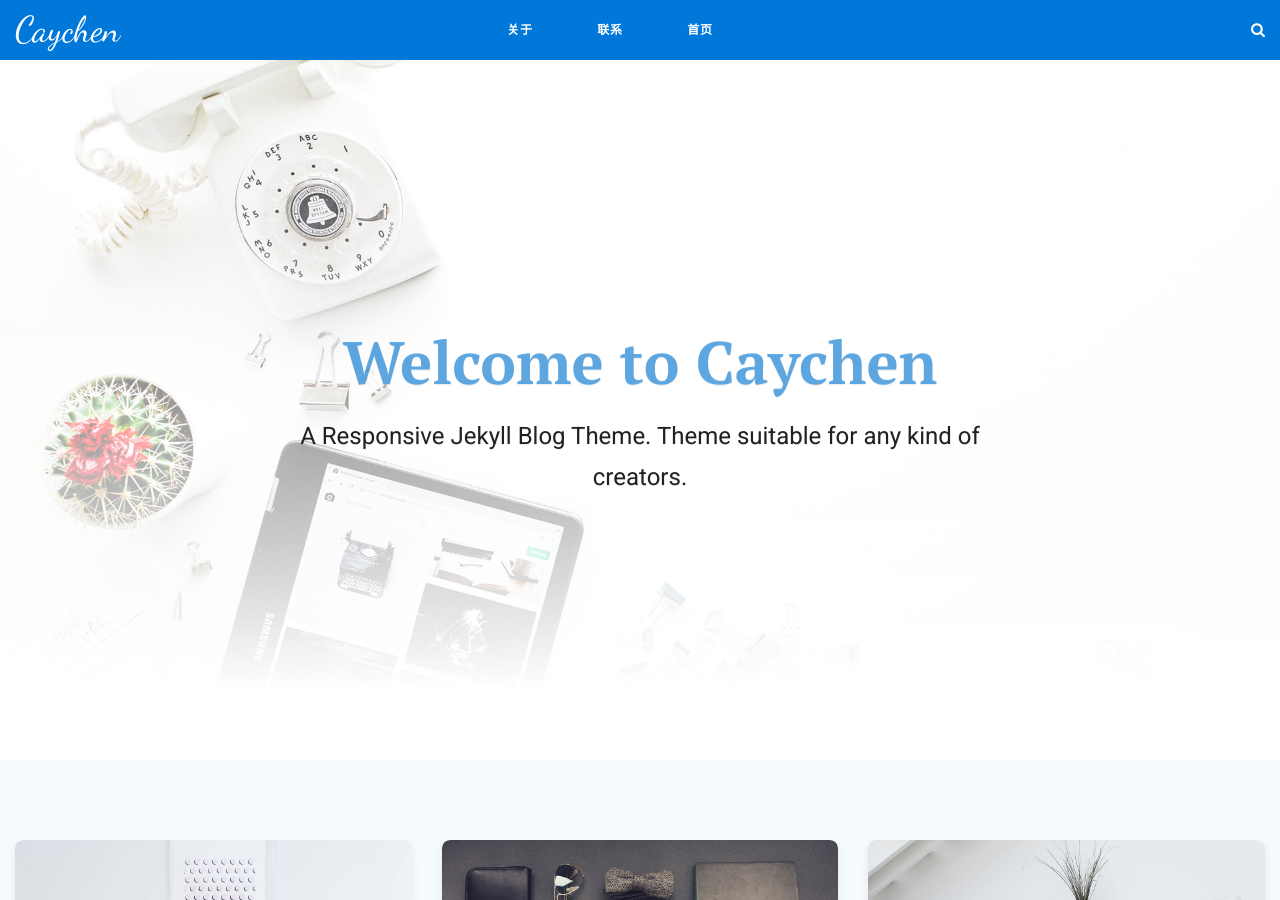
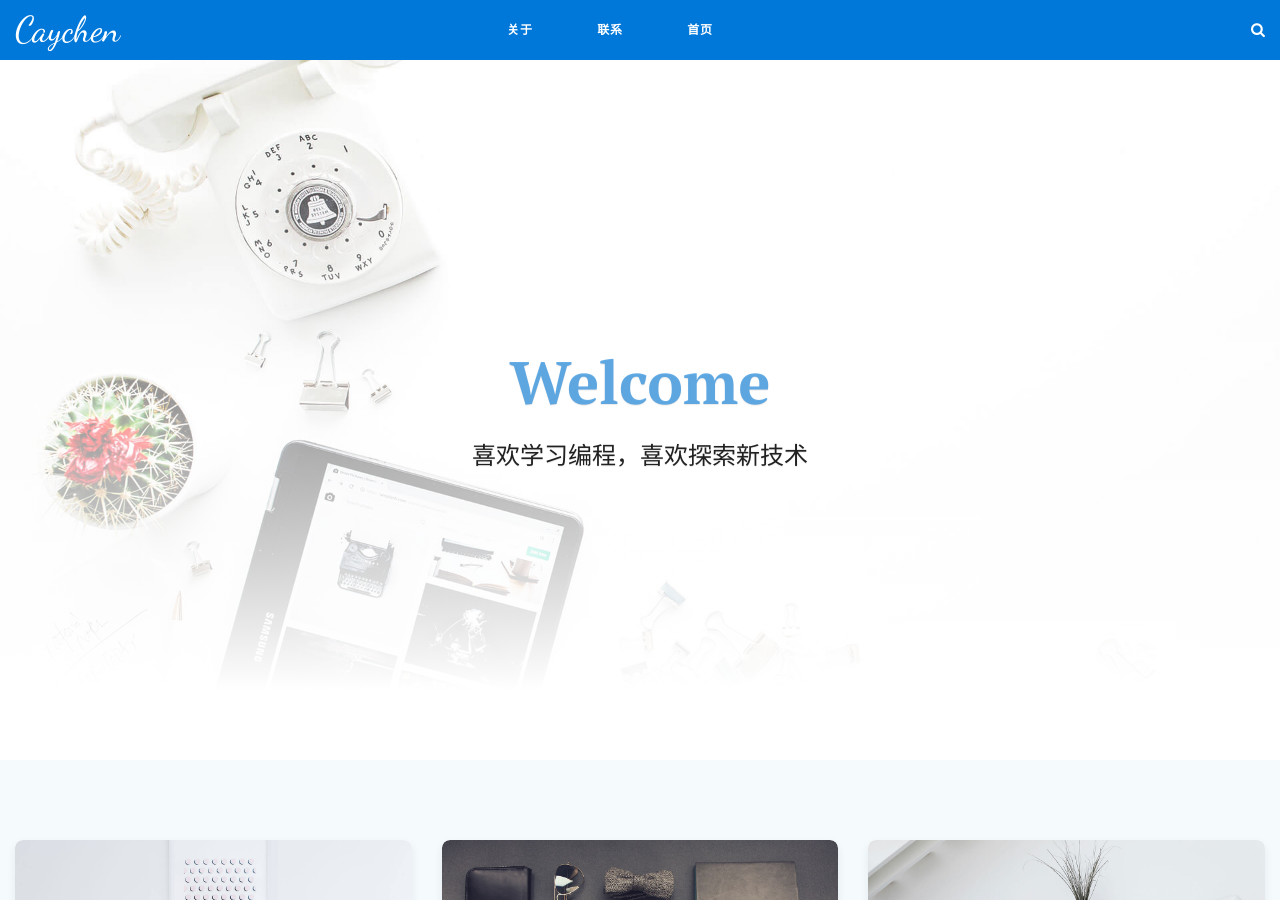
Before and after one commit to caychen/caychen.github.io, a Jekyll site: the page built from index.html, in a window 1280 px wide and 900 px high. Built offline with Jekyll 4.4.1, drawn with Linux system fonts in a browser that asks for light colours; the list of posts is cut into pages by our own code; some of the changed text lies outside the part shown.

Commit message:
修改模板配置

```diff
--- a/_config.yml
+++ b/_config.yml
@@ -1,18 +1,18 @@
 # Site settings
 title: Caychen
-description: 一名菜鸟级别的攻城狮！！！
+description: 只是万万千千程序猿中的一只小菜鸟，喜欢学习编程，喜欢探索新技术！！！
 baseurl: "" # the subpath of your site, e.g. /blog
 url: "https://caychen.github.io/" # the base hostname & protocol for your site, e.g. http://example.com
 
 # Banner Section
 hero: 112.jpg
-hero-title: Welcome to Caychen
-hero-description: A Responsive Jekyll Blog Theme. Theme suitable for any kind of creators.
+hero-title: Welcome
+hero-description: 喜欢学习编程，喜欢探索新技术
 
 # Author - Creator
 author-name: Caychen
 author-image: 10.jpg
-about-author: 我的英文名是Caychen，只是一名菜鸟级别的攻城狮！！！
+about-author: 我的英文名是Caychen，只是万万千千程序猿中的一只小菜鸟，喜欢学习编程，喜欢探索新技术！！！
 author-email: caychen@aliyun.com
 author-github: https://www.github.com/caychen
 author-gitee: https://www.gitee.com/caychen
--- a/_includes/pagination.html
+++ b/_includes/pagination.html
@@ -2,6 +2,6 @@
   {% assign postCount = site.posts | size %}
   {% assign postsCovered = site.paginate | plus:offset %}
   {% if postsCovered < postCount %}
-    <button class="load-more btn btn-middle">Load more posts</button>
+    <button class="load-more btn btn-middle">浏览更多...</button>
   {% endif %}
 </div> <!-- /.pagination-box -->
--- a/js/main.js
+++ b/js/main.js
@@ -86,7 +86,7 @@ $(function() {
     var nextPage = parseInt($postsContainer.attr("data-page")) + 1;
     var totalPages = parseInt($postsContainer.attr("data-totalPages"));
 
-    $(this).addClass("is-loading").text("Loading...");
+    $(this).addClass("is-loading").text("加载中...");
 
     $.get("/page/" + nextPage, function(data) {
       var htmlData = $.parseHTML(data);
```
